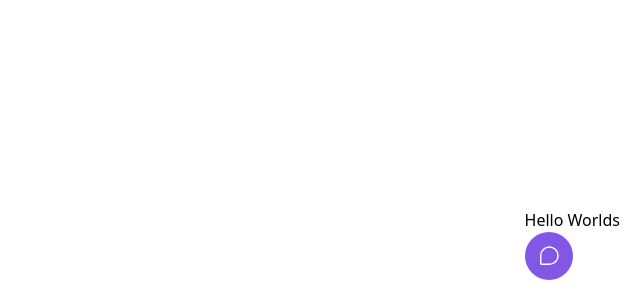
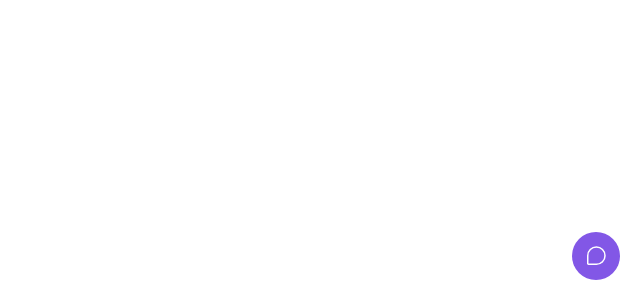
Before and after one commit to ReinaldoARamos/Feedback_App_React, a React (Vite) app in the folder web/: page / in a window 1280 px wide. Shown: the part 500-800 px from the top of the page, without its empty margins (640-1280 px from the left). Built offline with nearby package versions, Linux system fonts and the light colour scheme.

Commit message:
Adicionando um state para que quando ele  mude o valor mude também

```diff
--- a/web/src/components/widget.tsx
+++ b/web/src/components/widget.tsx
@@ -1,5 +1,5 @@
 import {ChatTeardrop} from  'phosphor-react';
-import { useCallback, useState } from 'react';
+import {useState } from 'react';
 
 
 export function Widget () {
@@ -8,12 +8,13 @@ export function Widget () {
 
     function ToogleWidgetVisibility(){
 
-        setWidgetOpen(!setWidgetOpen)
+        setWidgetOpen(!isWidgetOpen)
+        console.log(isWidgetOpen)
     }
     return (
         <div className='absolute bottom-5 right-5'>
-            <p>Hello Worlds</p>
-            <button className='bg-brand-500 rounded-full px-3 h-12 text-white flex items-center group'>
+          {isWidgetOpen ?   <p>Hello Worlds</p> : null}
+            <button onClick={ToogleWidgetVisibility} className='bg-brand-500 rounded-full px-3 h-12 text-white flex items-center group'>
                 <ChatTeardrop className='w-6 h-6'/>
 
         <span className='max-w-0 overflow-hidden group-hover:max-w-xs transition-all duration-500 ease-linear'>
```
